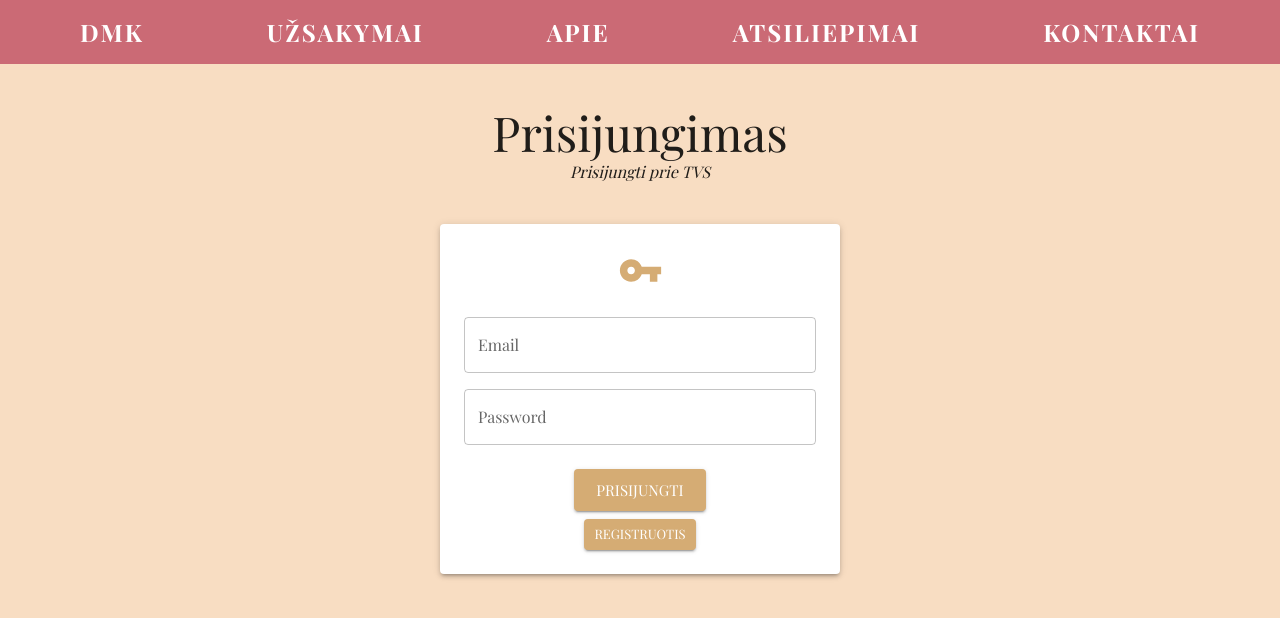
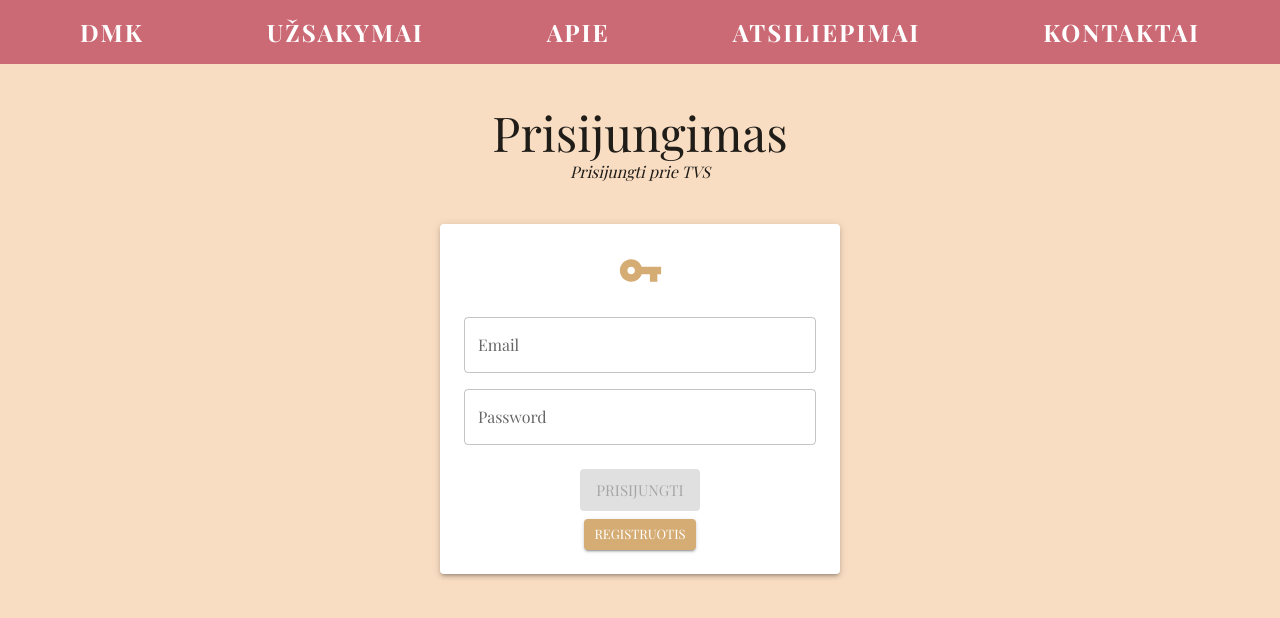
Before and after one commit to fcmilda/baigiamasis, a React (Create React App) app: page /auth/login in a window 1280 px wide. Shown: the top 618 px of the page. Built offline with nearby package versions, Linux system fonts and the light colour scheme; a web font is replaced by a local one.

Commit message:
feat: login form updated with formik

```diff
--- a/src/features/auth/auth-context.tsx
+++ b/src/features/auth/auth-context.tsx
@@ -1,3 +1,4 @@
+import pause from 'helpers/pause';
 import React, { createContext, useMemo, useState } from 'react';
 import { useNavigate } from 'react-router-dom';
 import { User, Credentials, UserRegistration } from '../../types';
@@ -7,6 +8,7 @@ export type AuthContextType = {
   user: null | User,
   loggedIn: boolean,
   error: string | null,
+  loading: boolean,
   clearError: () => void,
   login: (credentials: Credentials, next: string) => void,
   logout: () => void,
@@ -19,26 +21,31 @@ export const AuthProvider: React.FC = ({ children }) => {
   const navigate = useNavigate();
   const [user, setUser] = useState<AuthContextType['user']>(null);
   const [error, setError] = useState<AuthContextType['error']>(null);
+  const [loading, setLoading] = useState<AuthContextType['loading']>(false);
 
   const authenticate = async (credentials: Credentials, authMethod: AuthPromise, next = '/admin') => {
     try {
+      setLoading(true);
+      await pause(3000);
       const loggedInUser = await authMethod(credentials);
       setUser(loggedInUser);
       navigate(next);
     } catch (err) {
       const { message } = (err as Error);
       setError(message);
+    } finally {
+      setLoading(false);
     }
   };
 
-  const login: AuthContextType['login'] = async (credentials: Credentials, next) => {
+  const login: AuthContextType['login'] = (credentials: Credentials, next) => {
     if (error) {
       setError(null);
     }
     authenticate(credentials, AuthService.login, next);
   };
 
-  const register: AuthContextType['register'] = async ({ email, password, repeatPassword }) => {
+  const register: AuthContextType['register'] = ({ email, password, repeatPassword }) => {
     if (error) {
       setError(null);
     }
@@ -65,11 +72,12 @@ export const AuthProvider: React.FC = ({ children }) => {
     user,
     loggedIn: Boolean(user),
     error,
+    loading,
     clearError,
     login,
     logout,
     register,
-  }), [user, error]);
+  }), [user, error, loading]);
 
   return (
     <AuthContext.Provider value={providerValue}>
--- a/src/pages/login-page.tsx
+++ b/src/pages/login-page.tsx
@@ -1,84 +1,96 @@
-import React, { useContext, useState } from 'react';
+import React, { useContext } from 'react';
 import { useSearchParams } from 'react-router-dom';
+import { useFormik, FormikConfig } from 'formik';
+import * as Yup from 'yup';
 import {
-  Container, Paper, Box, Button, TextField, Alert,
+  Container, TextField,
 } from '@mui/material';
-import VpnKeyIcon from '@mui/icons-material/VpnKey';
+import AuthForm from 'components/authform';
 import SectionTitle from '../components/sectiontitle';
 import AuthContext from '../features/auth/auth-context';
 
+type LoginValues = {
+  email: string,
+  password: string,
+};
+
+type LoginFormikConfig = FormikConfig<LoginValues>;
+
+const initialValues: LoginValues = {
+  email: '',
+  password: '',
+};
+
+const validationSchema = Yup.object({
+  email: Yup.string()
+    .required('El. paštas yra privalomas')
+    .min(6, 'Mažiausiai 6 simboliai')
+    .email('Netinkamas el. pašto formatas'),
+  password: Yup.string()
+    .required('Slaptažodis yra privalomas')
+    .min(8, 'Mažiausiai 8 simboliai')
+    .max(32, 'Daugiausiai 32 simboliai')
+    .matches(/[A-Z]/, 'Bent viena didžioji raidė privaloma')
+    .matches(/[a-z]/, 'Bent viena mažoji raidė privaloma')
+    .matches(/\d/, 'Skaičius yra privalomas'),
+});
+
 const LoginPage: React.FC = () => {
   const [searchParams] = useSearchParams();
-  const { login } = useContext(AuthContext);
-  const [email, setEmail] = useState<string>('');
-  const [password, setPassword] = useState<string>('');
-  const { error, clearError } = useContext(AuthContext);
+  const { login, loading } = useContext(AuthContext);
 
-  const handleSubmit: React.FormEventHandler<HTMLFormElement> = (e) => {
-    e.preventDefault();
+  const handleLogin: LoginFormikConfig['onSubmit'] = ({ email, password }) => {
     const nextPage = searchParams.get('next') ?? '/admin';
     login({ email, password }, nextPage);
   };
 
+  const {
+    values,
+    touched,
+    errors,
+    dirty,
+    isValid,
+    handleChange,
+    handleBlur,
+    handleSubmit,
+  } = useFormik<LoginValues>({
+    initialValues,
+    onSubmit: handleLogin,
+    validationSchema,
+  });
+
   return (
     <Container sx={{ my: 5 }}>
       <SectionTitle title="Prisijungimas" description="Prisijungti prie TVS" />
-      {error && (
-        <Box sx={{ display: 'flex', justifyContent: 'center' }}>
-          <Alert
-            sx={{
-              position: 'absolute',
-              mt: 3,
-            }}
-            color="error"
-            onClose={clearError}
-          >
-            {error}
-          </Alert>
-        </Box>
-      )}
-      <Paper
-        component="form"
-        elevation={3}
-        sx={{
-          display: 'flex',
-          mx: 'auto',
-          flexDirection: 'column',
-          alignItems: 'center',
-          gap: 1,
-          p: 3,
-          width: 400,
-        }}
+      <AuthForm
+        btnActive={dirty && isValid}
         onSubmit={handleSubmit}
       >
-        <VpnKeyIcon color="primary" sx={{ fontSize: 45 }} />
-        <Box sx={{
-          display: 'flex',
-          flexDirection: 'column',
-          gap: 2,
-          width: 1 / 1,
-          my: 2,
-        }}
-        >
         <TextField
+          name="email"
           type="email"
           label="Email"
           fullWidth
-            value={email}
-            onChange={(e) => setEmail(e.target.value)}
+          value={values.email}
+          onChange={handleChange}
+          onBlur={handleBlur}
+          error={touched.email && Boolean(errors.email)}
+          helperText={touched.email && errors.email}
+          disabled={loading}
         />
         <TextField
+          name="password"
           type="password"
           label="Password"
           fullWidth
-            value={password}
-            onChange={(e) => setPassword(e.target.value)}
+          value={values.password}
+          onChange={handleChange}
+          onBlur={handleBlur}
+          error={touched.password && Boolean(errors.password)}
+          helperText={touched.password && errors.password}
+          disabled={loading}
         />
-        </Box>
-        <Button variant="contained" size="large" type="submit">Prisijungti</Button>
-        <Button href="/auth/register" variant="contained" size="small" type="submit">Registruotis</Button>
-      </Paper>
-
+      </AuthForm>
     </Container>
   );
 };
```
Lines whose indentation alone changed are shown as unchanged.
